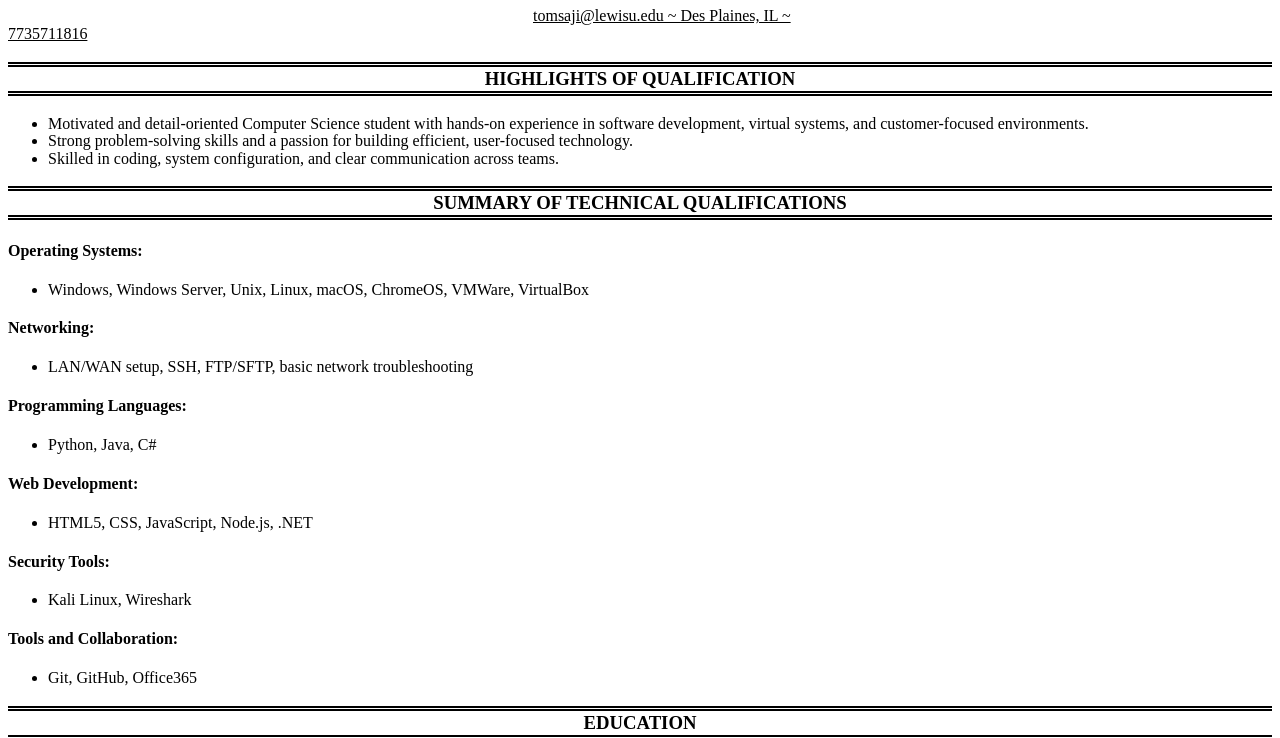
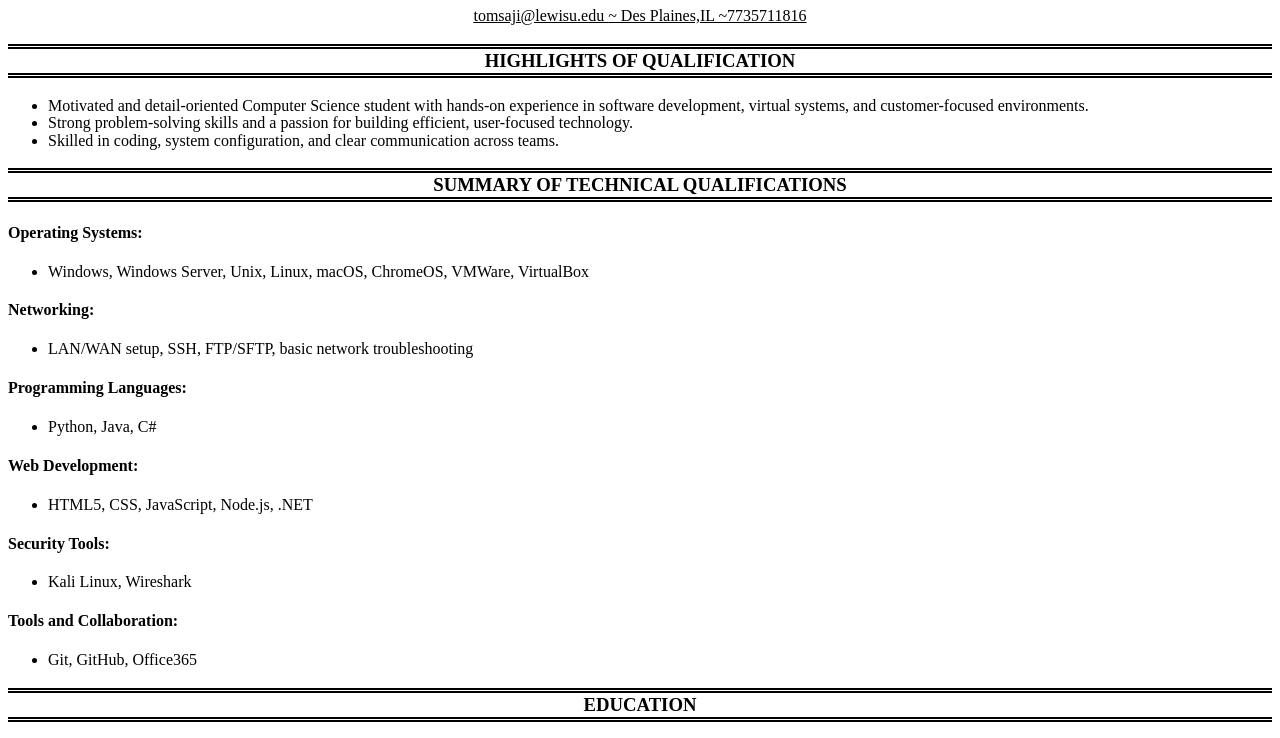
Before and after one commit to tomolon2/node-js-on-azure-test, a website: page static/Webresume/index.html in a window 1280 px wide. Shown: the part 73-811 px from the top of the page. Drawn offline with Linux system fonts and the light colour scheme.

Commit message:
final update resume

```diff
--- a/static/Webresume/index.css
+++ b/static/Webresume/index.css
@@ -7,12 +7,13 @@ h1{
     text-align: center;
 
 }
-#contacts{
+#contact{
     text-decoration: underline;
     color: black;
-    padding: 525px;
-
-
+    text-align: center;
+}
+#contact a{
+     color: black;
 }
 .sectionheadings{
     text-align: center;
--- a/static/Webresume/index.html
+++ b/static/Webresume/index.html
@@ -8,7 +8,7 @@
 </head>
 <body>
 <h1>Tom Saji</h1>
- <p><a id ="contacts" href ="mailto:tomsaji@lewisu.edu">tomsaji@lewisu.edu ~ Des Plaines, IL ~ 7735711816</a></p>
+ <p id ="contact"><a href ="mailto:tomsaji@lewisu.edu">tomsaji@lewisu.edu </a>~ Des Plaines,IL ~7735711816</p>
 
 <h3 class="sectionheadings">HIGHLIGHTS OF QUALIFICATION</h3>
 <ul>
```
Also changed, not shown: 1 other file.
